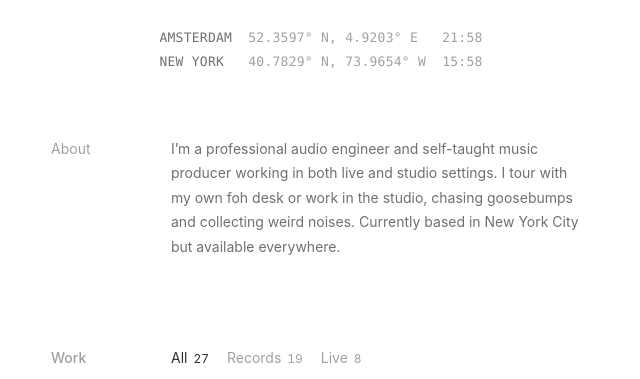
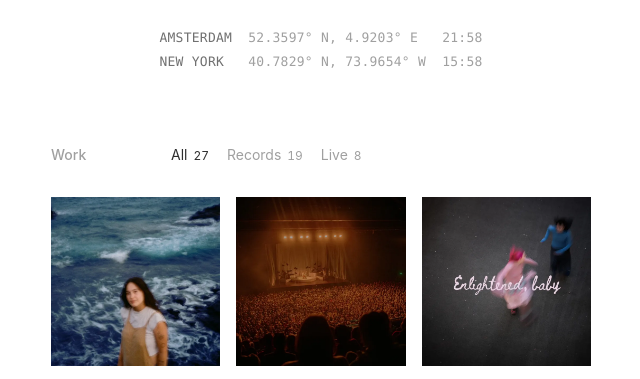
Before and after one commit to iucsola/luc-website-live, a plain HTML site: page index.html in a window 1280 px wide. Shown: the part 404-783 px from the top of the page, without its empty margins (319-959 px from the left). Drawn offline with Linux system fonts and the light colour scheme.

Commit message:
About-sectie verwijderd van de homepage
Co-Authored-By: Claude Sonnet 5.5 <noreply@anthropic.com>
Claude-Session: https://claude.ai/code/session_01BguCJFBkyRNUXrW8Lr64ni

```diff
--- a/index.html
+++ b/index.html
@@ -39,13 +39,6 @@
  </div>
 </main>
 
-<section id="about" class="about" aria-labelledby="about-title">
- <h2 id="about-title">About</h2>
- <div class="about-text">
-  <p>I’m a professional audio engineer and self-taught music producer working in both live and studio settings. I tour with my own foh desk or work in the studio, chasing goosebumps and collecting weird noises. Currently based in New York City but available everywhere.</p>
- </div>
-</section>
-
 <section id="selected-work" class="lab-work" aria-labelledby="lab-work-title">
  <div class="work-head">
   <h2 id="lab-work-title">Work <span class="lab-project-count" aria-label="27 projects">27</span></h2>
```
